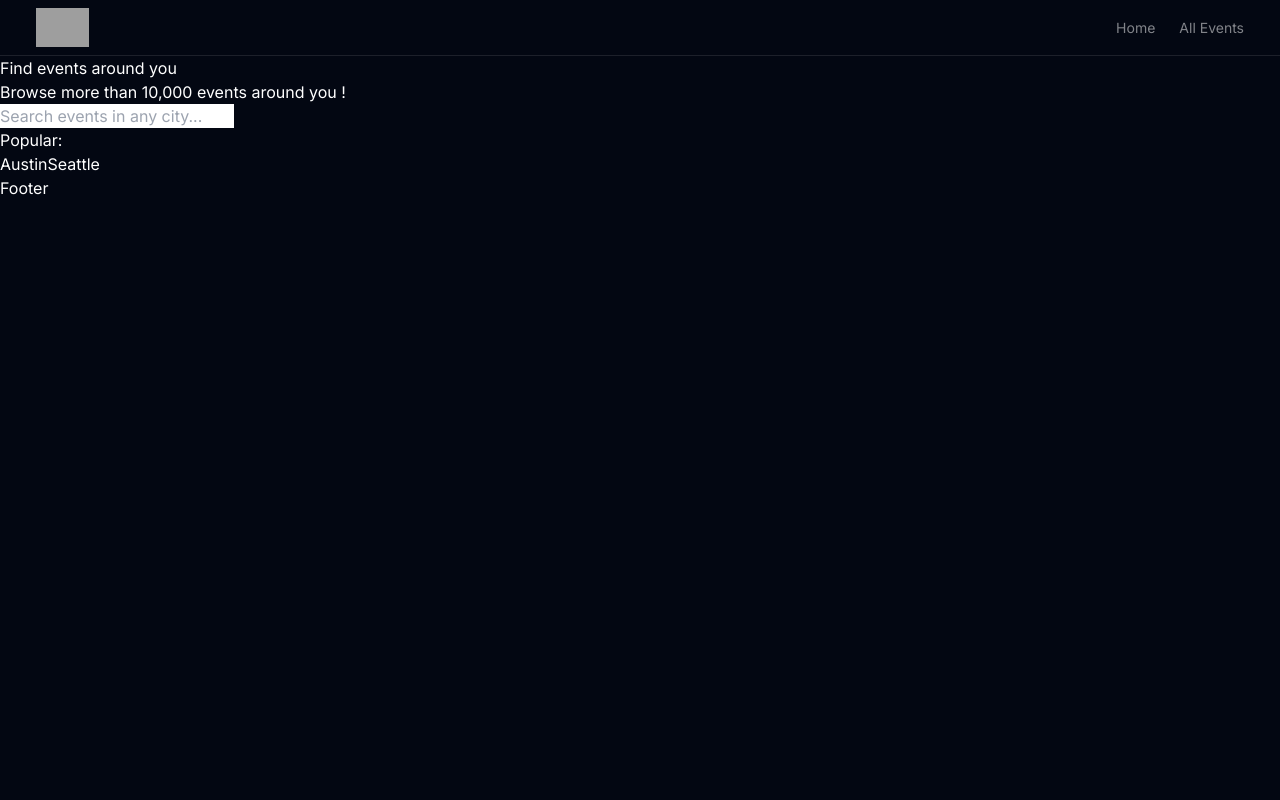
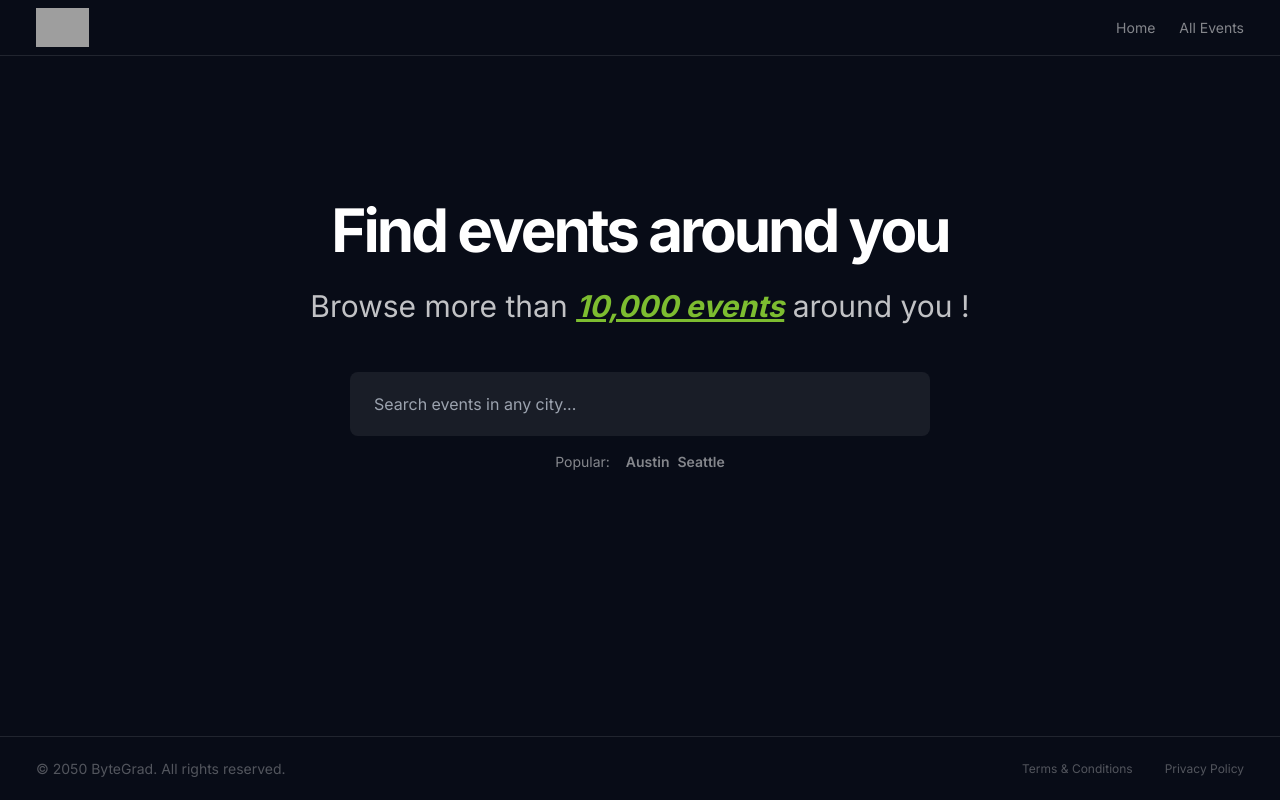
Before and after one commit to randhavevaibhav/evento, a Next.js app: page / in a window 1280 px wide. Built offline with nearby package versions, Linux system fonts and the light colour scheme; grey boxes are pictures that could not be loaded.

Commit message:
styled home page

```diff
--- a/src/app/layout.tsx
+++ b/src/app/layout.tsx
@@ -3,6 +3,7 @@ import { Inter } from "next/font/google";
 import "./globals.css";
 import { Header } from "@/components/header";
 import { Footer } from "@/components/footer";
+import { Container } from "@/components/container";
 
 const inter = Inter({ subsets: ["latin"] });
 
@@ -19,9 +20,11 @@ export default function RootLayout({
   return (
     <html lang="en">
       <body className={`${inter.className} bg-gray-950 text-white `}>
-        <Header />
-        {children}
-        <Footer />
+        <Container>
+          <Header />
+          {children}
+          <Footer />
+        </Container>
       </body>
     </html>
   );
--- a/src/app/page.tsx
+++ b/src/app/page.tsx
@@ -2,19 +2,28 @@ import Link from "next/link";
 
 export default function Home() {
   return (
-    <main>
-      <h1>Find events around you</h1>
-      <p>Browse more than 10,000 events around you !</p>
-      <form action="#">
+    <main className={`flex flex-col justify-center pt-36 items-center px-3`}>
+      <h1 className={`text-3xl lg:text-6xl font-bold tracking-tighter`}>
+        Find events around you
+      </h1>
+      <p className="mb-12 mt-7 text-2xl lg:text-3xl opacity-75">
+        Browse more than{" "}
+        <span className="font-bold italic underline text-[#a4f839]">
+          10,000 events
+        </span>{" "}
+        around you !
+      </p>
+      <form action="#" className="w-full sm:w-[580px]">
         <input
           type="text"
           placeholder="Search events in any city..."
+          className="w-full h-16 rounded-lg bg-white/[7%] px-6 ring-[#a4f839] focus:ring-2 transition focus:bg-white/10 outline-none"
           spellCheck={false}
         />
       </form>
-      <section>
+      <section className="mt-4 flex gap-x-4 text-sm text-white/50">
         <p>Popular:</p>
-        <div>
+        <div className="space-x-2 font-semibold">
           <Link href={`/events/austin`}>Austin</Link>
           <Link href={`/events/seattle`}>Seattle</Link>
         </div>
--- /dev/null
+++ b/src/components/container.tsx
@@ -0,0 +1,11 @@
+type ContainerProps = {
+  children: React.ReactNode;
+};
+
+export const Container = ({ children }: ContainerProps) => {
+  return (
+    <div className="flex flex-col max-w-7xl mx-auto bg-white/[2%] min-h-screen">
+      {children}
+    </div>
+  );
+};
--- a/src/components/footer.tsx
+++ b/src/components/footer.tsx
@@ -1,3 +1,31 @@
+import Link from "next/link";
+
+const routes = [
+  {
+    name: "Terms & Conditions",
+    path: "/terms-conditions",
+  },
+  {
+    name: "Privacy Policy",
+    path: "/privacy-policy",
+  },
+];
+
 export const Footer = () => {
-  return <footer>Footer</footer>;
+  return (
+    <footer className="mt-auto flex items-center justify-between h-16 border-t border-white/10 px-3 sm:px-9 text-xs text-white/30">
+      <small className="text-sm">
+        &copy; 2050 ByteGrad. All rights reserved.
+      </small>
+      <ul className="flex gap-x-3 sm:gap-x-8">
+        {routes.map((route, idx) => {
+          return (
+            <li className="" key={`${idx}_${route.path}`}>
+              <Link href={route.path}>{route.name}</Link>
+            </li>
+          );
+        })}
+      </ul>
+    </footer>
+  );
 };
```
